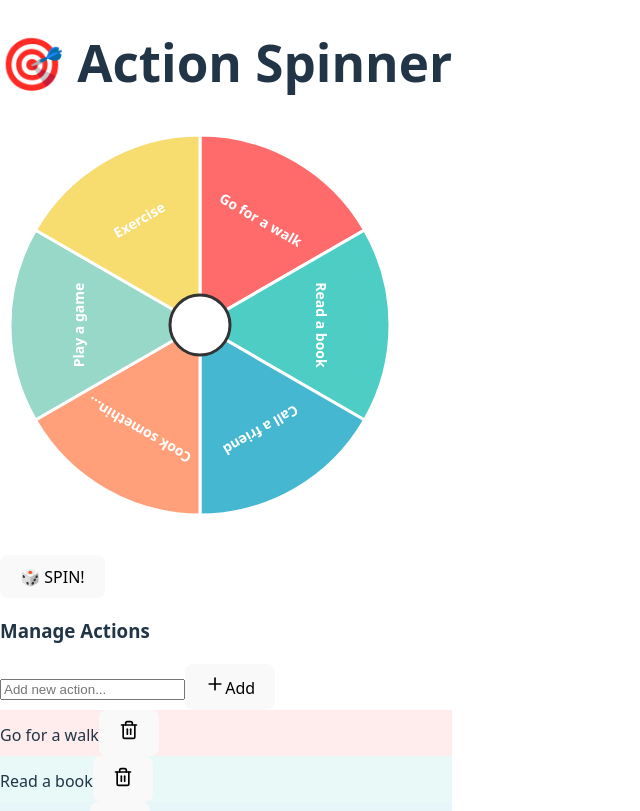
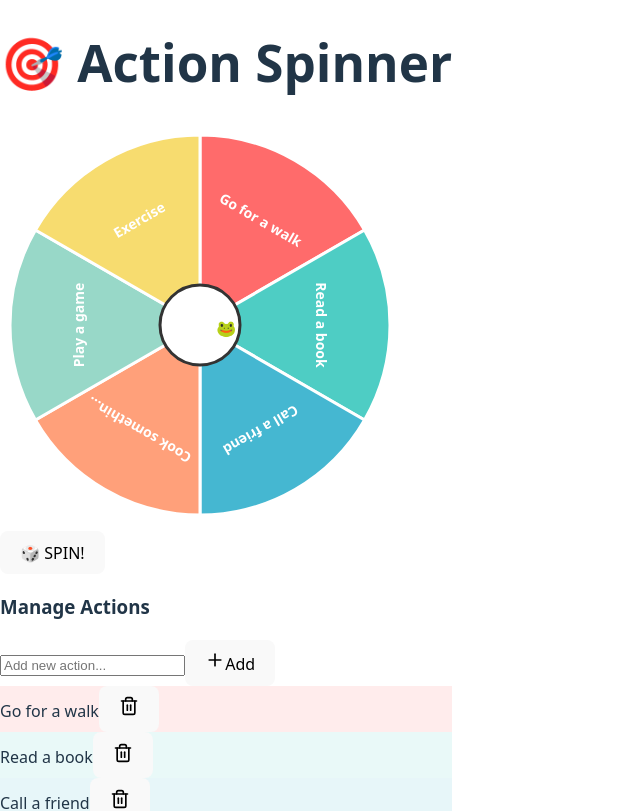
Before and after one commit to ed-norris/ai-projects, a React (Vite) app in the folder action-spinner/: page / in a window 1280 px wide. Shown: the top 811 px of the page, without its empty margins (0-640 px from the left). Built offline with nearby package versions, Linux system fonts and the light colour scheme.

Commit message:
Maybe not a great use of time

```diff
--- a/action-spinner/src/App.jsx
+++ b/action-spinner/src/App.jsx
@@ -12,7 +12,7 @@ export default function ActionSpinner() {
     ]);
     const [newAction, setNewAction] = useState('');
     const [isSpinning, setIsSpinning] = useState(false);
-    const [frogRotation, setFrogRotation] = useState(0);
+    const [rotation, setRotation] = useState(0);
     const [selectedIndex, setSelectedIndex] = useState(null);
     const animationRef = useRef(null);
 
@@ -44,14 +44,14 @@ export default function ActionSpinner() {
         // Random selection
         const targetIndex = Math.floor(Math.random() * actions.length);
 
-        // Calculate target rotation for frog
+        // Calculate target rotation
         const degreesPerSegment = 360 / actions.length;
         const baseRotations = 5; // Number of full spins
         const targetDegree = targetIndex * degreesPerSegment;
-        const totalRotation = (baseRotations * 360) + targetDegree;
+        const totalRotation = (baseRotations * 360) + (360 - targetDegree) + (degreesPerSegment / 2);
 
-        const startRotation = frogRotation % 360;
-        const finalRotation = frogRotation + totalRotation;
+        const startRotation = rotation % 360;
+        const finalRotation = rotation + totalRotation;
 
         // Animate
         const duration = 4000; // 4 seconds
@@ -65,7 +65,7 @@ export default function ActionSpinner() {
             const eased = 1 - Math.pow(1 - progress, 3);
 
             const currentRotation = startRotation + (totalRotation * eased);
-            setFrogRotation(currentRotation);
+            setRotation(currentRotation);
 
             if (progress < 1) {
                 animationRef.current = requestAnimationFrame(animate);
@@ -95,13 +95,17 @@ export default function ActionSpinner() {
 
                 {/* Spinner Container */}
                 <div className="relative flex justify-center items-center mb-12">
-                    <div className="relative w-[400px] h-[400px]">
-                        {/* Stationary Wheel */}
+                    <div className="relative w-[400px] h-[400px]" style={{ position: 'relative' }}>
+                        {/* Spinning Wheel */}
                         <svg
                             width="400"
                             height="400"
                             viewBox="0 0 400 400"
                             className="absolute top-0 left-0"
+                            style={{
+                                transform: `rotate(${rotation}deg)`,
+                                transition: isSpinning ? 'none' : 'transform 0.3s ease-out'
+                            }}
                         >
                             {actions.map((action, index) => {
                                 const angle = (360 / actions.length) * index;
@@ -146,20 +150,33 @@ export default function ActionSpinner() {
                                         </text>
                                     </g>
                                 );
-                            })}
+                            })}z
                             {/* Center circle */}
-                            <circle cx="200" cy="200" r="30" fill="white" stroke="#333" strokeWidth="3" />
+                            <circle cx="200" cy="200" r="40" fill="white" stroke="#333" strokeWidth="3" />
                         </svg>
 
-                        {/* Spinning Frog in Center */}
+                        {/* Stationary Frog in Center */}
                         <div
-                            className="absolute top-1/2 left-1/2 pointer-events-none text-6xl"
+                            className="absolute pointer-events-none text-6xl"
                             style={{
-                                transform: `translate(-50%, -50%) rotate(${frogRotation}deg)`,
-                                transition: isSpinning ? 'none' : 'transform 0.3s ease-out'
+                                position: 'absolute',
+                                top: '50%',
+                                left: '50%',
+                                transform: 'translate(-50%, -50%)',
+                                zIndex: 10
                             }}
                         >
                             🐸
+                        </div>
+
+                        {/* Stationary Pointer at Top */}
+                        <div
+                            className="absolute top-0 left-1/2 pointer-events-none"
+                            style={{
+                                transform: 'translateX(-50%)'
+                            }}
+                        >
+                            <div className="w-0 h-0 border-l-[20px] border-r-[20px] border-t-[40px] border-l-transparent border-r-transparent border-t-red-600"></div>
                         </div>
                     </div>
                 </div>
```
